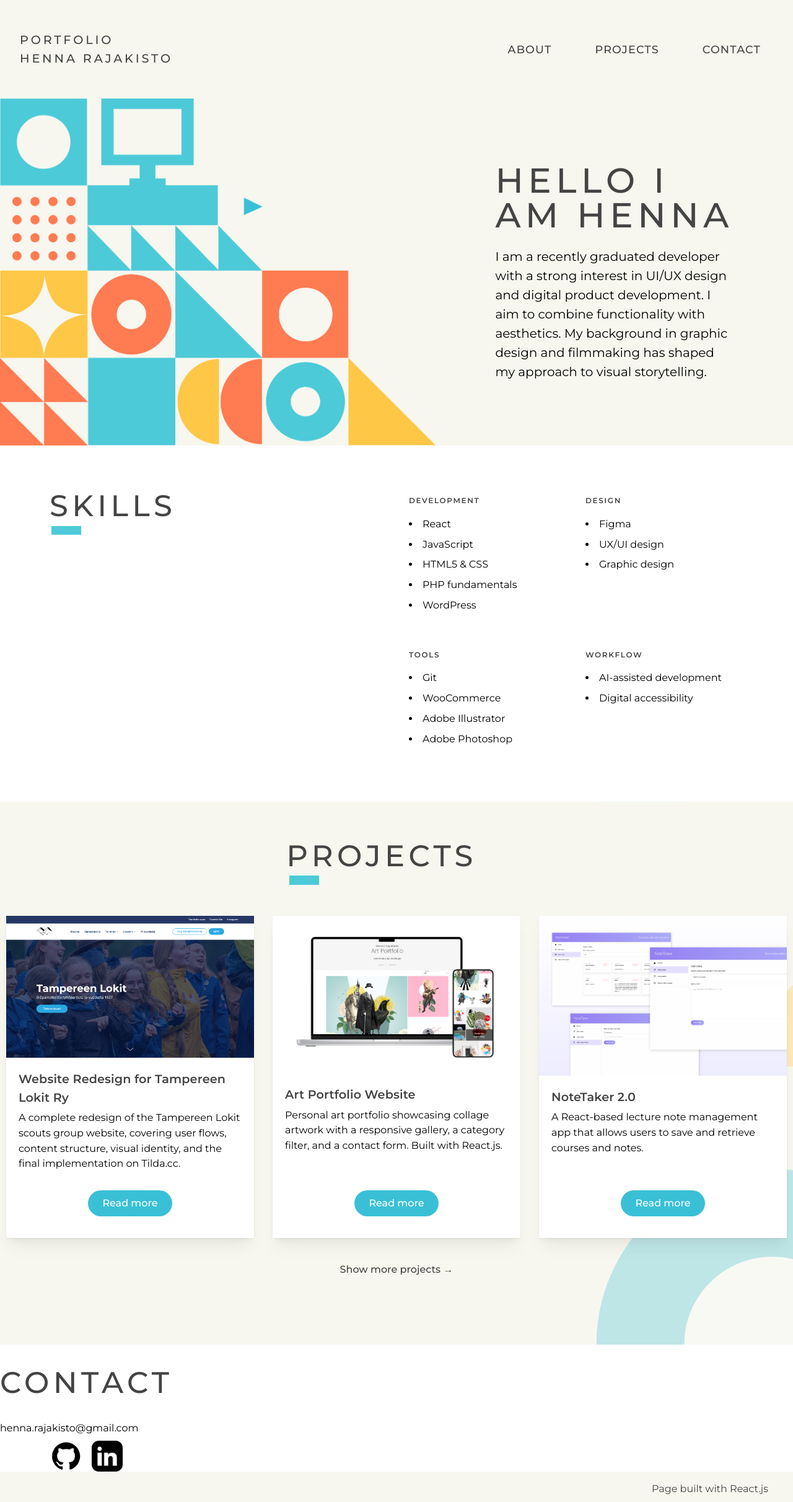
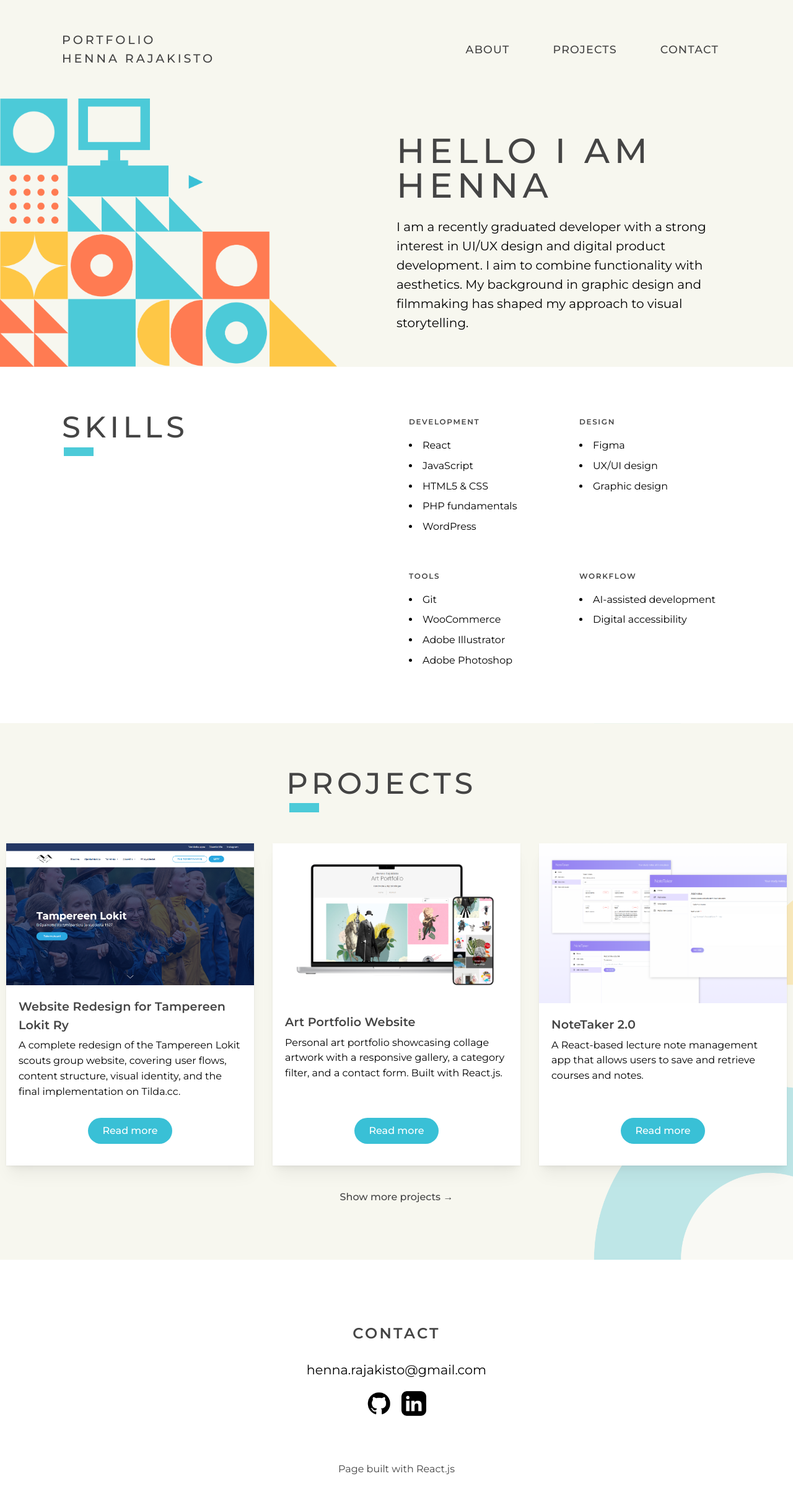
Before and after one commit to hennamarleena/UXUI-portfolio, a React (Vite) app: page / in a window 1280 px wide. Shown: the whole page at 62% size. Built offline with nearby package versions, Linux system fonts and the light colour scheme.

Commit message:
refactorointi ja päällekkäisyyksien korjaus

```diff
--- a/src/App.css
+++ b/src/App.css
@@ -41,13 +41,21 @@ img {
 
 #about h2,
 #skills h2,
-#projects h2,
-#contact h2 {
+#projects h2 {
   font-weight: 500;
   color: var(--text-color);
   letter-spacing: 0.2ch;
   text-transform: uppercase;
   font-size: 3em;
+}
+
+#contact h2 {
+  font-weight: 600;
+  color: var(--text-color);
+  letter-spacing: 0.2ch;
+  text-transform: uppercase;
+  font-size: 1.5em;
+  padding-bottom: 1em;
 }
 
 
@@ -58,7 +66,7 @@ img {
   display: flex;
   justify-content: space-between;
   align-items: center;
-  padding: 1em 2em;
+  padding: 1em 100px;
   position: relative;
   z-index: 30;
 }
@@ -151,6 +159,12 @@ nav ul li button:hover {
   justify-content: space-between;
 
 }
+
+.about-img-container {
+  display: flex;
+  flex: 1;
+}
+
 #about img {
   max-height: 70vh;
 }
@@ -178,7 +192,7 @@ nav ul li button:hover {
   background-color: var(--background-color-white);
   display: flex;
   flex-wrap: wrap;
-  padding: 60px 80px;
+  padding: 60px 100px;
 }
 
 #skills h2:after {
@@ -213,40 +227,12 @@ nav ul li button:hover {
   width: 100%;
 }
 
-#skills .skills-paper {
-  flex-grow: 1;
-  display: flex;
-  flex-direction: column;
-  text-align: left;
-}
-
-.skills-paper {
-  flex: 1;
-  display: flex;
-  flex-direction: column;
-}
-
-.skills-paper > .mantine-Paper-root {
-  flex: 1;
-  display: flex;
-  flex-direction: column;
-}
-
-.skills-paper li {
-  text-align: left;
-  list-style: none;
-  padding-bottom: 4px;
-}
-
-.skills-paper h3 {
-  font-size: 1.3rem;
-}
 
 /* PROJECTS SECTION */
 
 #projects {
   min-height: 70vh;
-  padding-bottom: 100px;
+  padding-bottom: 80px;
   background-size: cover;
   background-image: url("/img/bg-projects.png");
   width: auto;
@@ -255,7 +241,7 @@ nav ul li button:hover {
 }
 
 #projects h2 {
-  padding: 50px 0 60px;
+  padding: 60px 0 60px;
   text-align: center;
 }
 
@@ -286,19 +272,14 @@ nav ul li button:hover {
 #contact {
   background-color: var(--background-color-white);
   display: flex;
+  padding-top: 100px;
+  padding-bottom: 50px;
+  justify-content: center;
+  align-items: center;
+  text-align: center;
 }
 
-#contact h2 {
-  text-align: center;
-  padding: 0.5em 0;
-}
-
-#contact h3 {
-  font-weight: 500;
-  color: var(--text-color);
-}
-
-.contact-text {
+.contact-container {
   flex: 1;
   display: flex;
   flex-direction: column;
@@ -308,33 +289,45 @@ nav ul li button:hover {
   text-align: center;
 }
 
-.contact-text p {
+.contact-container .title-container {
+  display: flex;
+  flex: 1;
+}
+
+.details-container {
+  display: flex;
+  flex: 1;
+  flex-direction: column;
+  justify-content: left;
+  align-items: flex-start;
+  align-self: center;
+}
+
+.contact-container p {
   font-size: 1.3em;
   padding-bottom: 0.5em;
-}
-
-#contact img {
-  max-height: 50vh;
+  text-align: center;
 }
 
 .contact-icons-flex {
   display: flex;
-  align-items: center;
+  align-items: left;
   justify-content: center;
   padding-top: 0.5em;
   gap: 1em;
 }
 
+.contact-container h2 {
+  text-align: center;
+  padding-bottom: 60px;
+}
 
 /* FOOTER */
 #footer {
-  min-height: 5vh;
-  background-color: var(--background-color-darker);
-  text-align: right;
-  padding: 2vh 5vh 1vh;
+  text-align: center;
+  padding: 3vh 1vh;
   color: var(--text-color);
 }
-
 
 /* KOMPONENTIT */
 
@@ -356,7 +349,7 @@ nav ul li button:hover {
 }
 
 .icon {
-  height: 50px;
+  height: 40px;
 }
 
 .extra-grid {
@@ -416,8 +409,6 @@ h3.mantine-Title-root {
 
 .mantine-Button-root .m_77c9d27d {
   font-weight: 400 !important;
-}
-.mantine-Button-root .m_77c9d27d {
   background-color: #33ADC1 !important;
 }
 
@@ -464,6 +455,13 @@ h3.mantine-Title-root {
 
 /* RESPONSIVE DESIGN */
 
+
+@media (max-width: 1160px) {
+  .about-text p {
+    font-size: 1em;
+  }
+}
+
 @media (max-width: 590px) {
   .contact-text {
     padding-left: 0;
@@ -474,31 +472,25 @@ h3.mantine-Title-root {
 }
 
 @media (max-width: 950px) {
-  #contact {
-    display: block;
-  }
   .contact-text {
     padding-bottom: 3em;
     padding-top: 1.5em;
   }
-  footer {
-    text-align: center;
-  }
-  #contact div > img {
-    max-height: 70vh;
-  }
-  .about-text p {
-    font-size: 1.1em ;
-  }
 }
 
 @media (max-width: 1200px) {
+    #about h2 {
+    font-size: 2.6rem;
+  }
+    #skills .skills-content {
+    width: 70%;
+    margin: 0 auto;
+  }
+
   .about-text {
     padding-bottom: 0;
   }
-  .about-text p {
-    font-size: 1.2em;
-}
+
   #skills {
     flex-direction: column;
     text-align: left;
@@ -511,8 +503,7 @@ h3.mantine-Title-root {
     justify-content: center;
   }
   #skills h2,
-  #projects h2,
-  #contact h2 {
+  #projects h2 {
     font-size: 2em;
   }
   .icon {
@@ -529,26 +520,6 @@ h3.mantine-Title-root {
 @media (max-width: 1300px) {
     #about h2 {
     font-size: 3.5rem;
-  }
-}
-
-@media (max-width: 1200px) {
-    #about h2 {
-    font-size: 2.6rem;
-  }
-    #skills .skills-content {
-    width: 70%;
-    margin: 0 auto;
-  }
-
-}
-
-
-@media (max-width: 1440px) {
-    .about-text {
-    padding-top: 3em;
-    padding-bottom: 3em;
-    text-align: left;
   }
 }
 
@@ -597,7 +568,6 @@ h3.mantine-Title-root {
     font-size: 1em;
     display: none;
     width: 100%;
-    position: absolute;
     left: 0;
     position: fixed;
     top: 0;
@@ -609,20 +579,40 @@ h3.mantine-Title-root {
   }
 
   nav ul {
+    margin: 0;
+    display: flex;
     flex-direction: column;
-    padding-top: 10px;
-    gap: 20px;
+    justify-content: center;
+    align-items: center;
+    gap: 2em;
+    height: 100%;
+    padding: 0;
+    list-style: none;
   }
+
   nav ul li button {
     background-color: var(--primary-blue);
     border-radius: 20px;
+    display: block;
+    background-color: var(--primary-blue);
+    color: var(--background-color-white);
+    padding: 15px 30px;
+    border-radius: 30px;
+    font-size: 1.2em;
+    text-align: center;
+    transition: background-color 0.3s;
   }
+    nav ul li button:hover {
+    background-color: #33ADC1;
+  }
+    nav.open {
+    transform: translateX(0);
+  }
+
   #about h2 {
     font-size: 2.2em;
   }
   .contact-text {
-    padding: 2em;
-    text-align: center;
     padding: 1em;
     text-align: center;
   }
@@ -631,15 +621,12 @@ h3.mantine-Title-root {
     padding-bottom: 5em;
   }
   #skills h2,
-  #projects h2,
-  #contact h2 {
+  #projects h2 {
     font-size: 2em;
     text-align: center;
     padding-bottom: 1.5em;
   }
-  #contact h2 {
-    padding-bottom: 0.3em;
-  }
+
   #skills .skills-content {
     flex-direction: column;
     width: 70%;
@@ -664,34 +651,20 @@ h3.mantine-Title-root {
     display: flex;
   }
 
-  nav ul {
-    padding: 1em 0;
-    margin: 0;
-    display: flex;
+  .contact-container {
     flex-direction: column;
+    align-items: center;
     justify-content: center;
-    align-items: center;
-    gap: 2em;
-    height: 100%;
-    padding: 0;
-    list-style: none;
   }
 
-  nav ul li button {
-    display: block;
-    background-color: var(--primary-blue);
-    color: var(--background-color-white);
-    padding: 15px 30px;
-    border-radius: 30px;
-    font-size: 1.2em;
+  .details-container{
+    align-items: center;
+    justify-content: center;
     text-align: center;
-    transition: background-color 0.3s;
-  }
-
-  nav ul li button:hover {
-    background-color: #33ADC1;
-  }
-    nav.open {
-    transform: translateX(0);
   }
 }
+@media (max-width: 1050px) {
+  #about h2 {
+    font-size: 2rem;
+  }
+}
```
